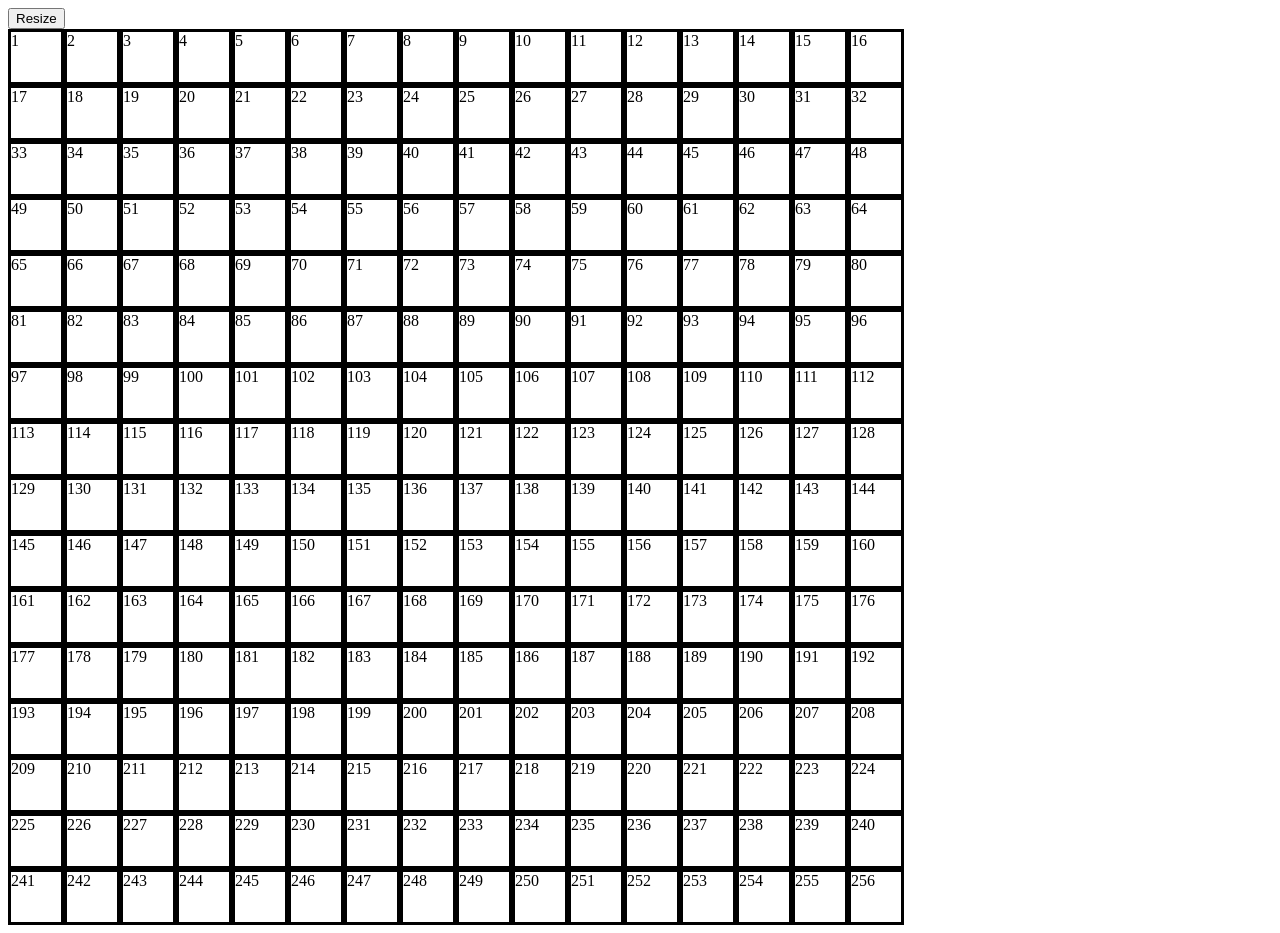
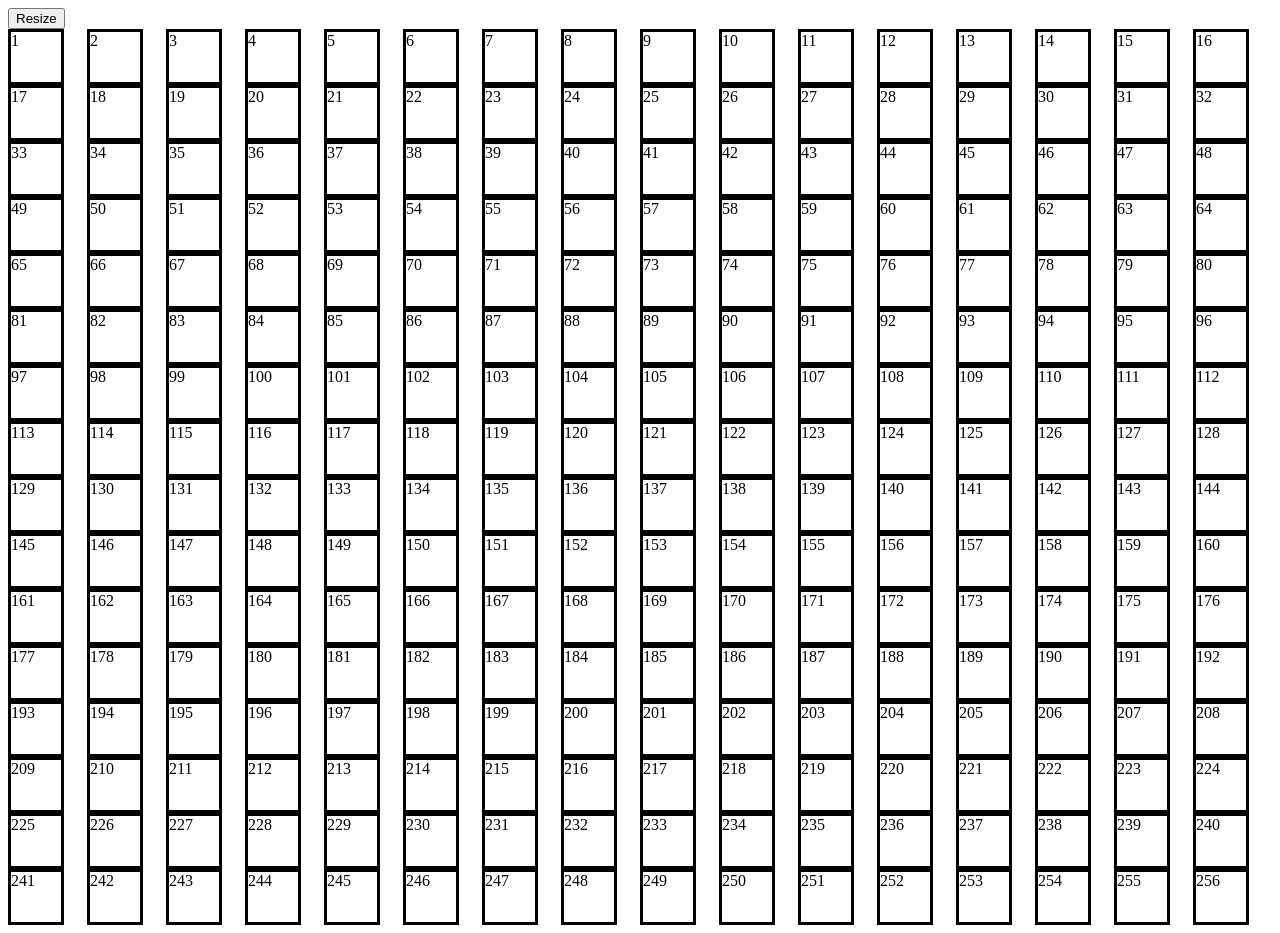
Before and after one commit to Noby1Kenobi/etch-a-sketch, a plain HTML site: page index.html in a window 1280 px wide. Drawn offline with Linux system fonts and the light colour scheme.

Commit message:
Refactor generateGrid to generate any size grid given row and col

```diff
--- a/js-file.js
+++ b/js-file.js
@@ -7,9 +7,9 @@ resizeBtn.addEventListener("click", () => {
     // generateGrid(row, col);
 })
 
-// generate 16x16
-function generateGrid() {
-    for (let i = 0; i < 16*16; i++) {
+// generate a row x col square grid
+function generateGrid(row, col) {
+    for (let i = 0; i < (row * col); i++) {
         let gridItem = document.createElement("div");
         gridItem.textContent = i+1;
         gridItem.className = "grid-item";
@@ -17,4 +17,5 @@ function generateGrid() {
     }
 }
 
-generateGrid();
+// start website with a 16x16 grid
+generateGrid(16, 16);
--- a/styles.css
+++ b/styles.css
@@ -1,7 +1,12 @@
+:root {
+    --grid-rows: 16;
+    --grid-cols: 16;
+}
+
 #container {
     display: grid;
-    grid-template-rows: repeat(16, 56px);
-    grid-template-columns: repeat(16, 56px);
+    grid-template-rows: repeat(var(--grid-rows), 1fr);
+    grid-template-columns: repeat(var(--grid-cols), 1fr);
 }
 
 .grid-item {
```
